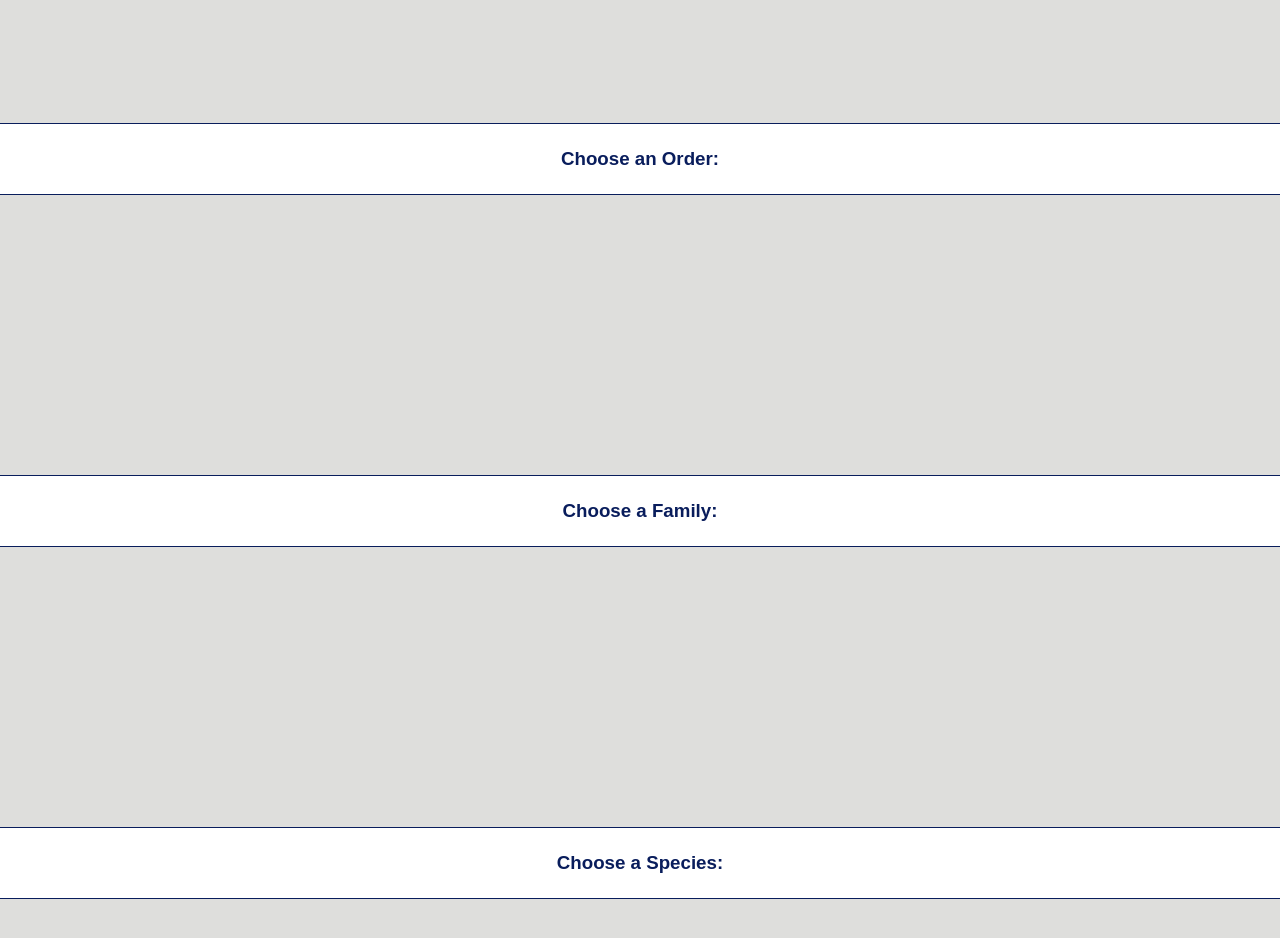
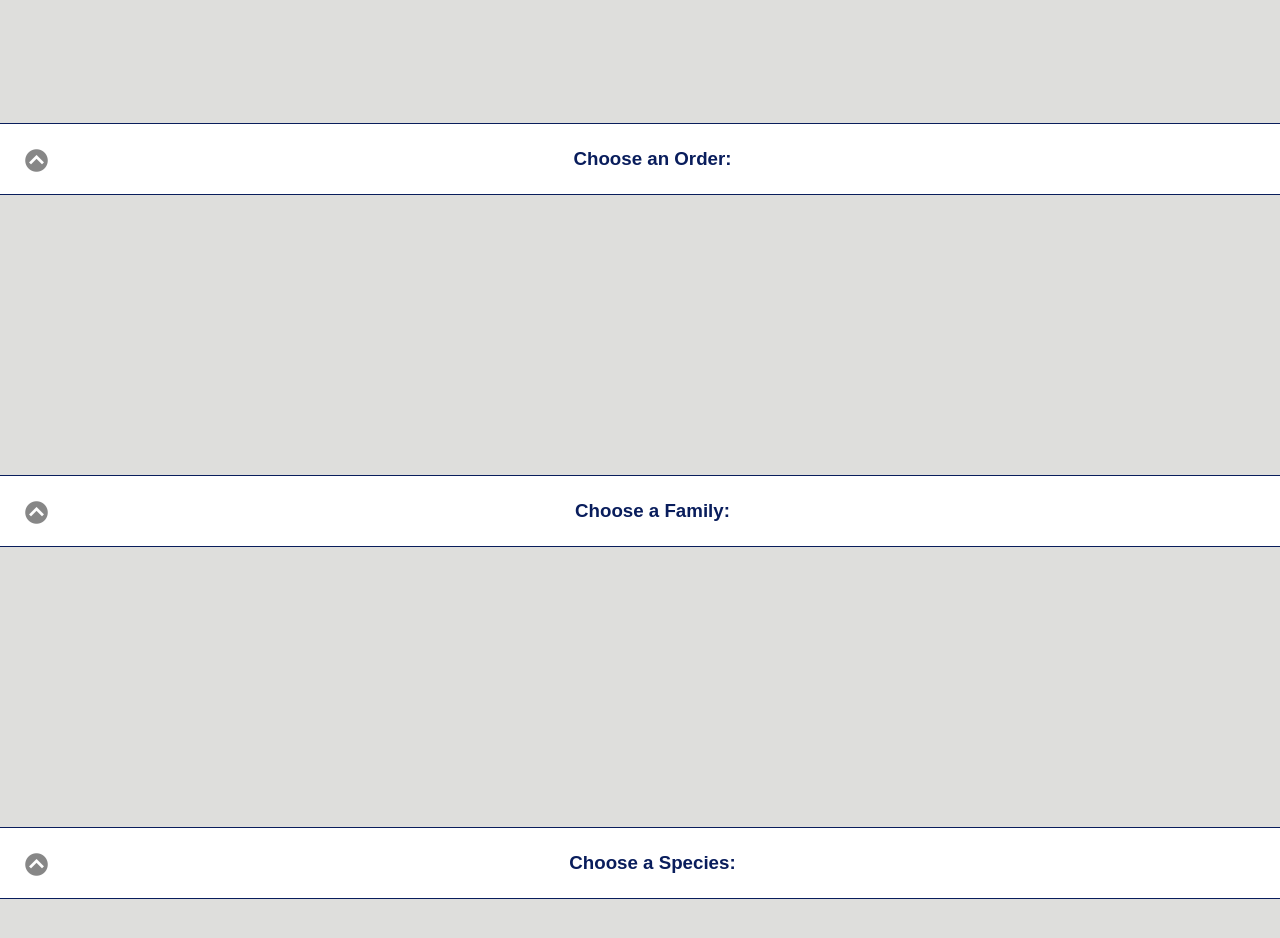
Before and after one commit to David-Wolgemuth/find-that-fish, a website: page client/index.html in a window 1280 px wide. Shown: the part 1220-2158 px from the top of the page. Drawn offline with nearby package versions, Linux system fonts and the light colour scheme; no server answers.

Commit message:
added previous button functionality

```diff
--- a/client/index.html
+++ b/client/index.html
@@ -31,7 +31,7 @@
 		</div>
 	</div>
 	<div id="orders" class="button-row">
-		<h3>Choose an Order: <small ng-bind="fc.order.name"></small></h3>
+		<h3><img class="previous" src="previous.png" ng-click="fc.scrollTo('#classes')">Choose an Order: <small ng-bind="fc.order.name"></small></h3>
 		<div class="slider">
 			<div class="button-block" ng-repeat="order in fc.orders">
 				<button ng-click = "fc.clickedOrder(order)" ng-class="{selected: order.id==fc.order.id}"><img ng-src="http://fishbase.ca/identification/{{ order.image }}" alt="{{ order.name }}" height="140"></button>
@@ -39,7 +39,7 @@
 		</div>
 	</div>
 	<div id="families" class="button-row">
-		<h3>Choose a Family: <small ng-bind="fc.family.name"></small></h3>
+		<h3><img class="previous" src="previous.png" ng-click="fc.scrollTo('#orders')">Choose a Family: <small ng-bind="fc.family.name"></small></h3>
 		<div class="slider">
 			<div class="button-block" ng-repeat="family in fc.families">
 				<button ng-click = "fc.clickedFamily(family)" ng-class="{selected: family.id==fc.family.id}"><img ng-src="http://fishbase.ca/identification/{{ family.image }}" alt="{{ family.name }}" height="140"></button>
@@ -47,7 +47,7 @@
 		</div>
 	</div>
 	<div id="species" class="button-row">
-		<h3>Choose a Species: <small ng-bind="fc.currentSpecies.name"></small></h3>
+		<h3><img class="previous" src="previous.png" ng-click="fc.scrollTo('#families')">Choose a Species: <small ng-bind="fc.currentSpecies.name"></small></h3>
 		<div class="slider">
 			<div class="button-block" ng-repeat="species in fc.species">
 				<button ng-click="fc.clickedSpecies(species)" ng-class="{selected: species.id==fc.currentSpecies.id}">
--- a/client/styles.css
+++ b/client/styles.css
@@ -117,3 +117,9 @@ button, button img {
 button.selected {
 	background-color: #F38630;
 }
+
+.previous {
+/*	margin-left: 0px;
+*/	width:25px;
+	float: left;
+}
```
Also changed, not shown: client/previous.png (added).
